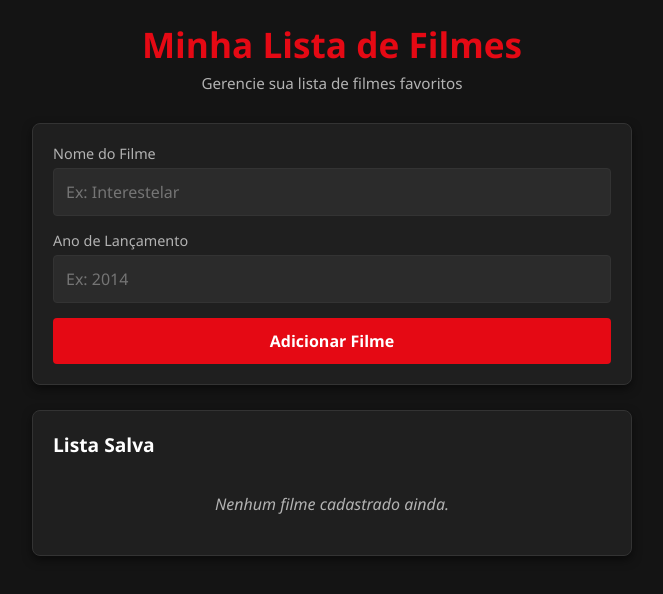
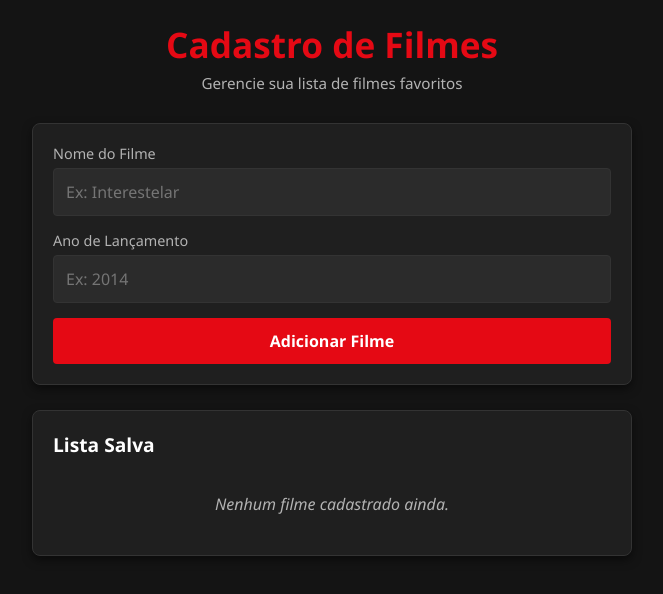
Before and after one commit to profestevaosimao/aula-pratica-nuvem-24abn, a website with bundled scripts: page index.html in a window 1280 px wide. Shown: the whole page, without its empty margins (308-971 px from the left). Built offline with nearby package versions, Linux system fonts and the light colour scheme.

```diff
--- a/index.html
+++ b/index.html
@@ -9,7 +9,7 @@
   <body>
     <div class="container">
       <header>
-        <h1>Minha Lista de Filmes</h1>
+        <h1>Cadastro de Filmes</h1>
         <p>Gerencie sua lista de filmes favoritos</p>
       </header>
 
```
